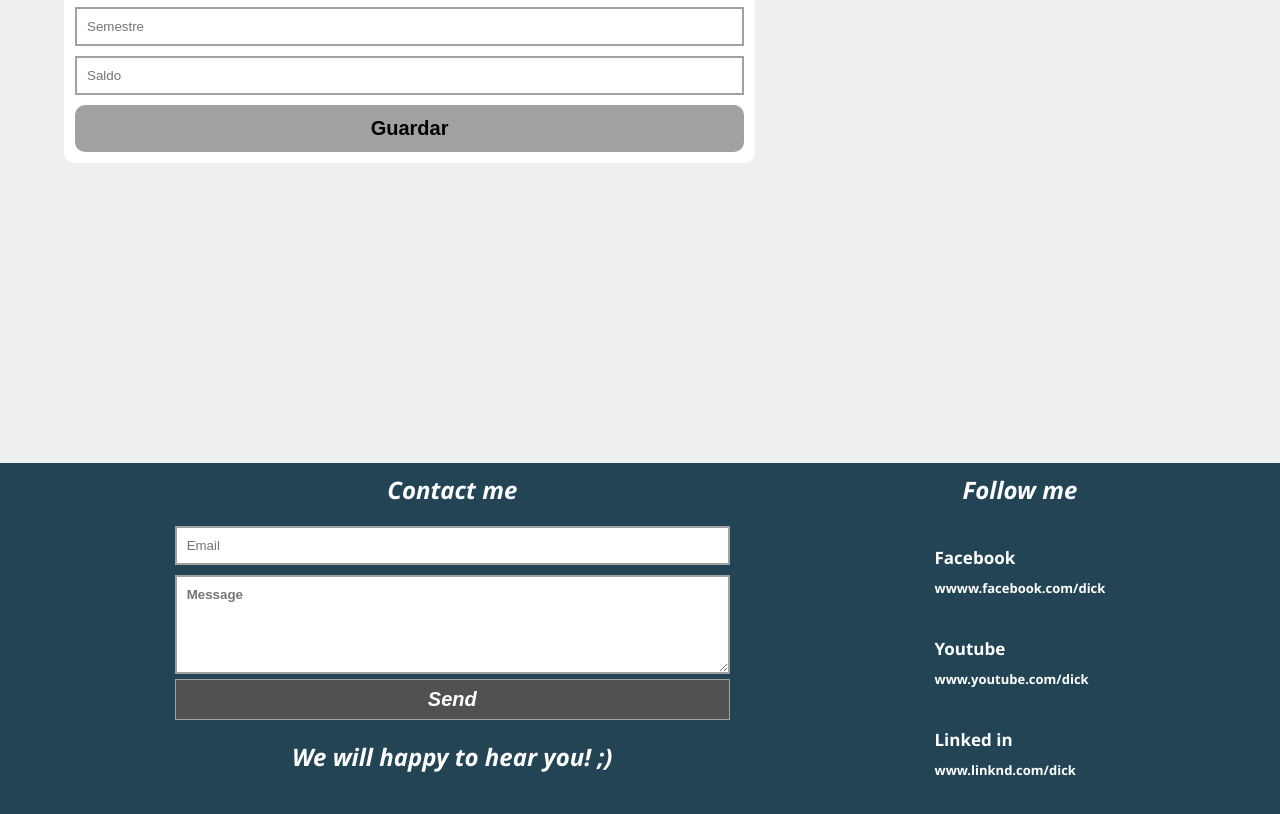
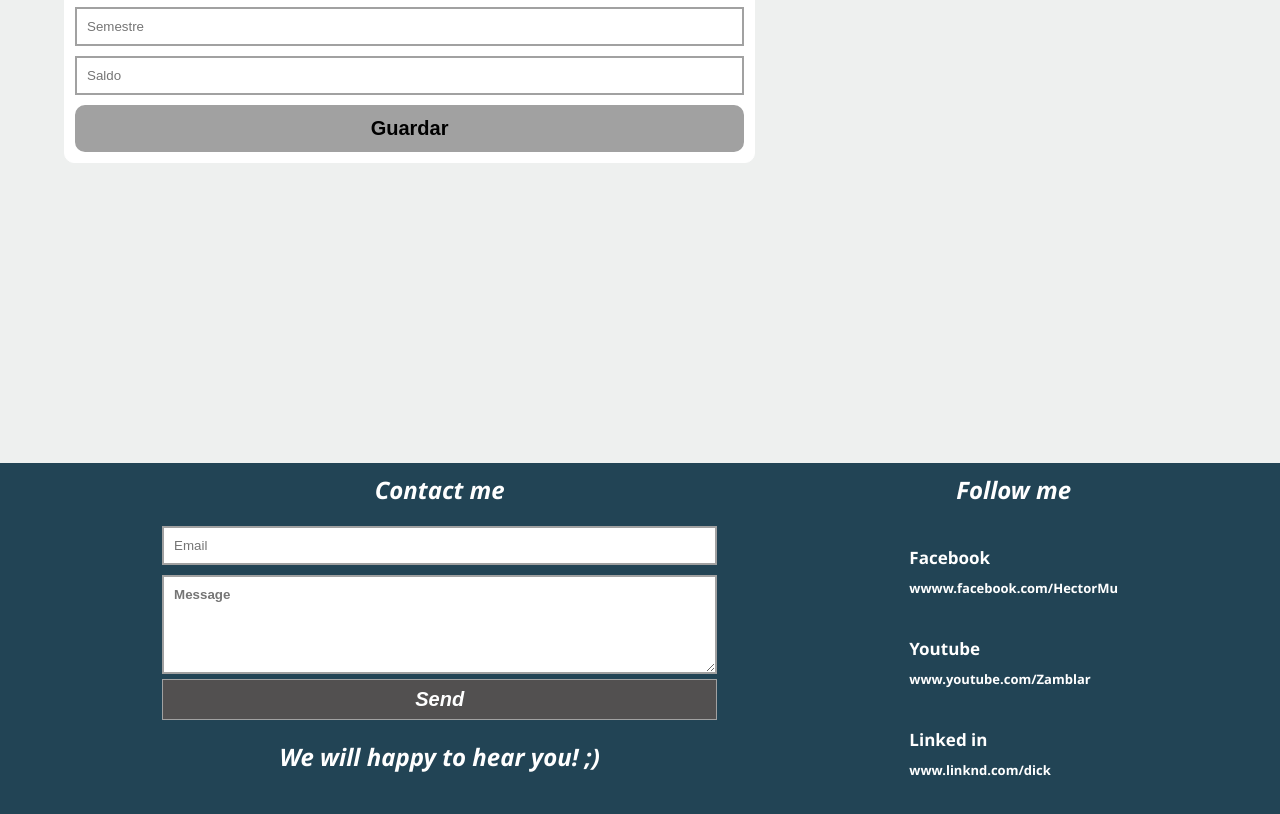
Before and after one commit to HectorMu/VanillaJS-DOTNETAPI-Consume, a plain HTML site: page index.html in a window 1280 px wide. Shown: the part 252-1066 px from the top of the page. Drawn offline with Linux system fonts and the light colour scheme.

Commit message:
Update index.html

```diff
--- a/index.html
+++ b/index.html
@@ -66,9 +66,9 @@
                 <div class="item-list">
                     <ul>
                         <li class="list-item"><h3>Facebook</h3></li>
-                        <li class="list-item"><p>wwww.facebook.com/dick</p></li>
+                        <li class="list-item"><p>wwww.facebook.com/HectorMu</p></li>
                         <li class="list-item"><h3>Youtube</h3></li>
-                        <li class="list-item"><p>www.youtube.com/dick</p></li>
+                        <li class="list-item"><p>www.youtube.com/Zamblar</p></li>
                         <li class="list-item"><h3>Linked in</h3></li>
                         <li class="list-item"><p>www.linknd.com/dick</p></li>
                     </ul>
```
